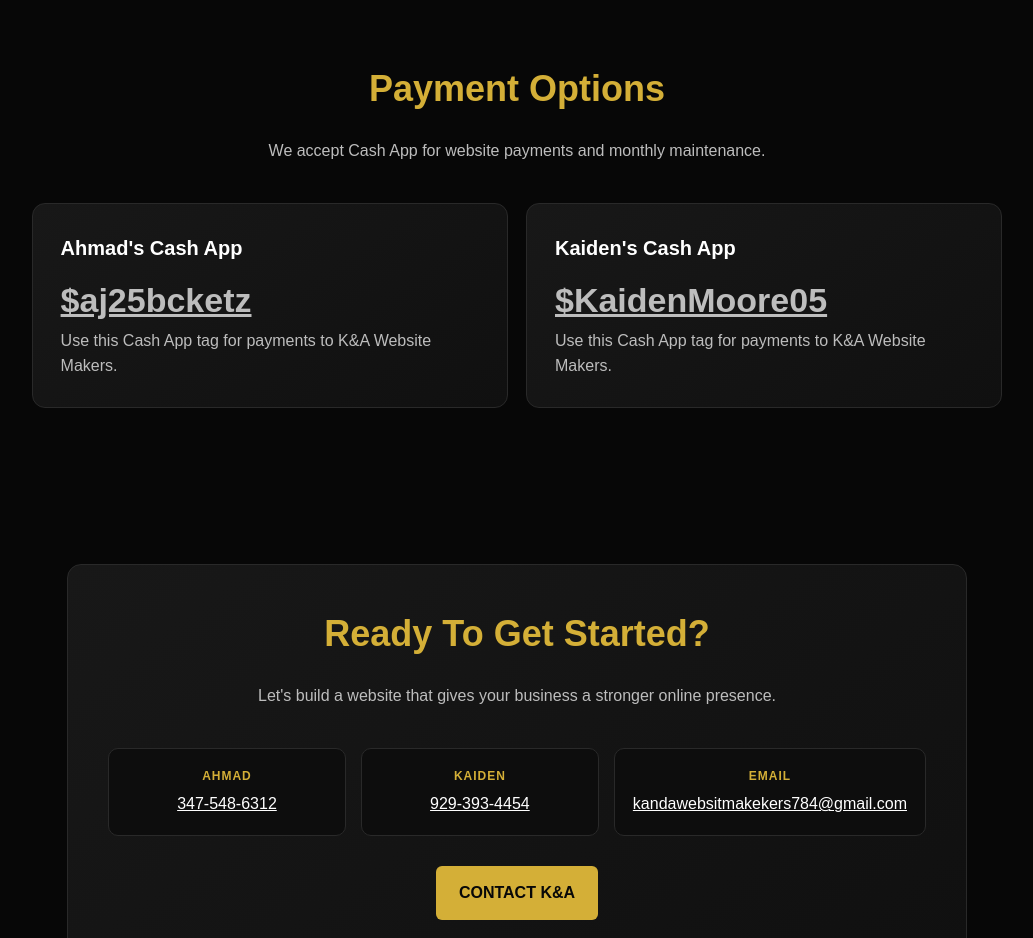
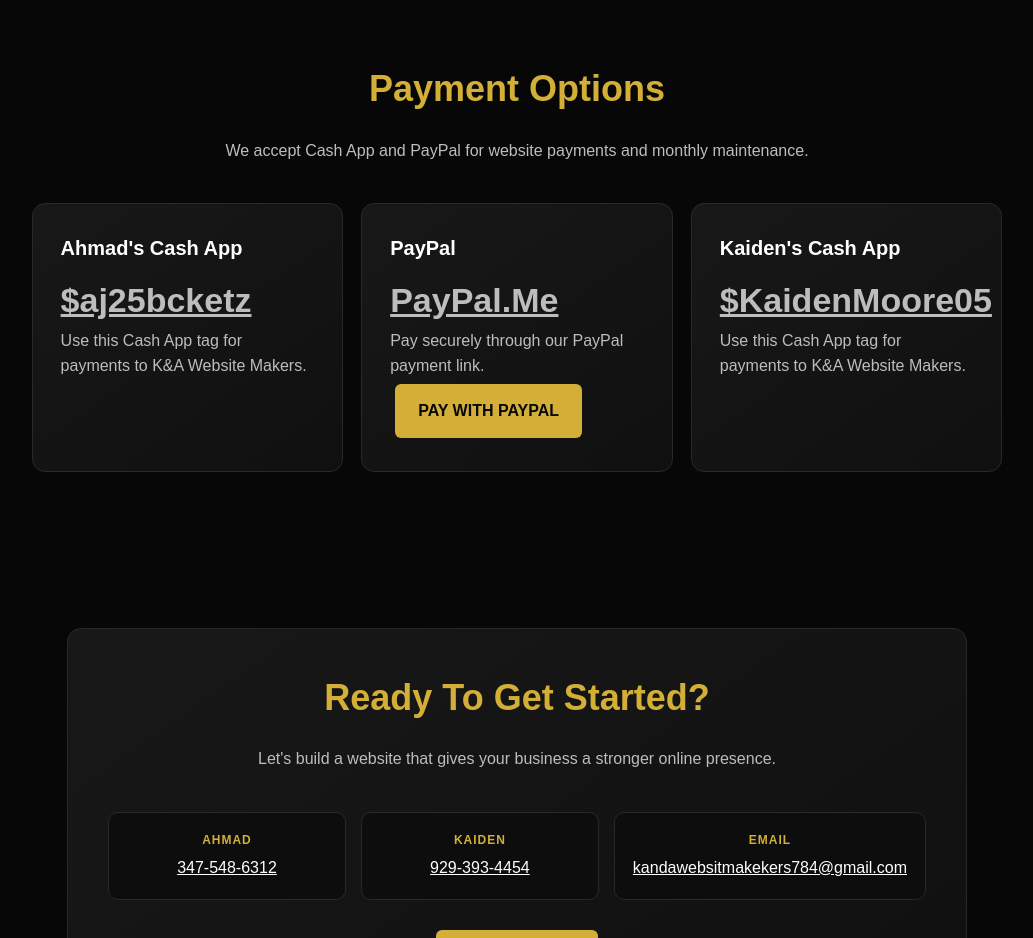
Before and after one commit to Ahmadj215/K-Awebsitemakers, a plain HTML site: page index.html in a window 1280 px wide. Shown: the part 3240-4178 px from the top of the page, without its empty margins (123-1156 px from the left). Drawn offline with Linux system fonts and the light colour scheme.

Commit message:
Add paypal paypal to otpion

```diff
--- a/index.html
+++ b/index.html
@@ -51,10 +51,10 @@
 
 <section id="payment">
 <h2>Payment Options</h2>
-<p class="intro">We accept Cash App for website payments and monthly maintenance.</p>
+<p class="intro">We accept Cash App and PayPal for website payments and monthly maintenance.</p>
 <div class="grid">
 <div class="card"><h3>Ahmad's Cash App</h3><p class="price"><a href="https://cash.app/$aj25bcketz" target="_blank" rel="noopener">$aj25bcketz</a></p><p>Use this Cash App tag for payments to K&A Website Makers.</p></div>
-<div class="card"><h3>Kaiden's Cash App</h3><p class="price"><a href="https://cash.app/$KaidenMoore05" target="_blank" rel="noopener">$KaidenMoore05</a></p><p>Use this Cash App tag for payments to K&A Website Makers.</p></div>
+<div class="card"><h3>PayPal</h3><p class="price"><a href="https://paypal.me/KandAWsDevelopers" target="_blank" rel="noopener">PayPal.Me</a></p><p>Pay securely through our PayPal payment link.</p><a class="btn primary" href="https://paypal.me/KandAWsDevelopers" target="_blank" rel="noopener">PAY WITH PAYPAL</a></div><div class="card"><h3>Kaiden's Cash App</h3><p class="price"><a href="https://cash.app/$KaidenMoore05" target="_blank" rel="noopener">$KaidenMoore05</a></p><p>Use this Cash App tag for payments to K&A Website Makers.</p></div>
 </div>
 </section>
 <section id="contact" class="contact"><div class="contactbox"><h2>Ready To Get Started?</h2><p class="intro">Let's build a website that gives your business a stronger online presence.</p><div class="contactinfo">
```
